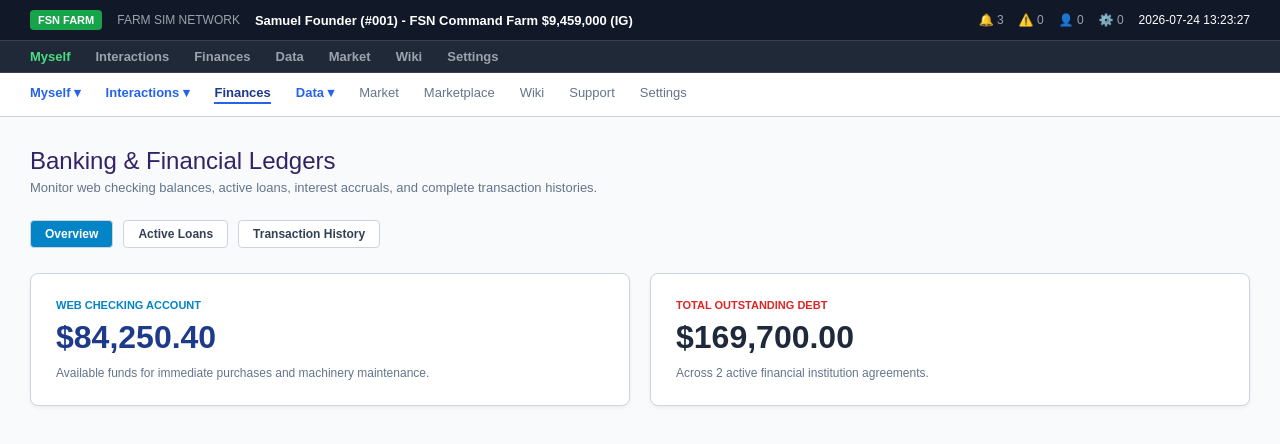
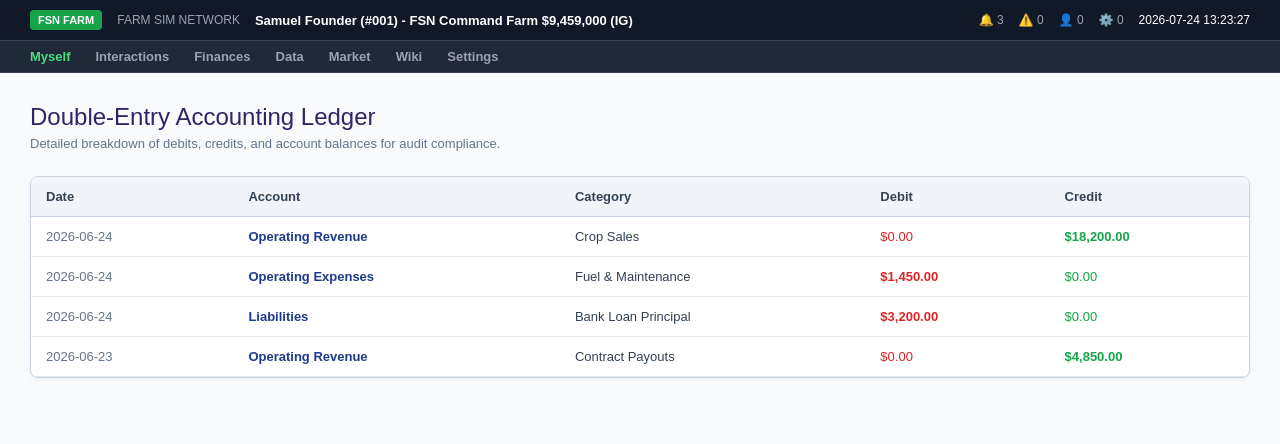
Before and after one commit to Daisyfarm/ctfg-portal, a Next.js app: page /finances/accounting in a window 1280 px wide. Shown: the top 444 px of the page. Built offline with nearby package versions, Linux system fonts and the light colour scheme.

Commit message:
Update page.tsx

```diff
--- a/app/finances/accounting/page.tsx
+++ b/app/finances/accounting/page.tsx
@@ -1,181 +1,53 @@
 "use client";
 import React, { useState } from 'react';
 
-export default function FinancesPage() {
-  const [activeTab, setActiveTab] = useState('Overview');
-  const [loanAmount, setLoanAmount] = useState('');
-  const [loanSuccess, setLoanSuccess] = useState(false);
-
-  const [loans, setLoans] = useState([
-    { id: 1, lender: 'Daisy Hill National Bank', principal: '$150,000', remaining: '$124,500', rate: '3.5% APY', payment: '$1,250/mo' },
-    { id: 2, lender: 'AgriCorp Equipment Financing', principal: '$85,000', remaining: '$45,200', rate: '4.2% APY', payment: '$980/mo' }
+export default function AccountingPage() {
+  const [ledgerEntries, setLedgerEntries] = useState([
+    { id: 1, date: '2026-06-24', account: 'Operating Revenue', category: 'Crop Sales', debit: '$0.00', credit: '$18,200.00' },
+    { id: 2, date: '2026-06-24', account: 'Operating Expenses', category: 'Fuel & Maintenance', debit: '$1,450.00', credit: '$0.00' },
+    { id: 3, date: '2026-06-24', account: 'Liabilities', category: 'Bank Loan Principal', debit: '$3,200.00', credit: '$0.00' },
+    { id: 4, date: '2026-06-23', account: 'Operating Revenue', category: 'Contract Payouts', debit: '$0.00', credit: '$4,850.00' }
   ]);
 
-  const transactions = [
-    { id: 1, date: '2026-06-24 14:10', type: 'Contract Payout', amount: '+$4,850.00', source: 'NPC Contract #402' },
-    { id: 2, date: '2026-06-24 00:00', type: 'Daily Loan Interest', amount: '-$145.20', source: 'Daisy Hill Bank' },
-    { id: 3, date: '2026-06-23 18:30', type: 'Market Sale', amount: '+$18,400.00', source: 'Grain Elevator (Wheat)' },
-    { id: 4, date: '2026-06-22 12:00', type: 'Permit Purchase', amount: '-$2,500.00', source: 'CDL License' }
-  ];
-
-  const handleTakeLoan = (e: React.FormEvent) => {
-    e.preventDefault();
-    if (!loanAmount) return;
-    const newLoan = {
-      id: loans.length + 1,
-      lender: 'Daisy Hill National Bank',
-      principal: `$${Number(loanAmount).toLocaleString()}`,
-      remaining: `$${Number(loanAmount).toLocaleString()}`,
-      rate: '3.8% APY',
-      payment: `$${Math.round(Number(loanAmount) * 0.01)}/mo`
-    };
-    setLoans([...loans, newLoan]);
-    setLoanAmount('');
-    setLoanSuccess(true);
-    setTimeout(() => setLoanSuccess(false), 3000);
-  };
-
   return (
-    <div style={{ background: '#f8fafc', minHeight: '100vh', color: '#000', fontFamily: 'Arial, sans-serif' }}>
-      {/* Top Navigation Bar */}
-      <div style={{ background: '#fff', borderBottom: '1px solid #cbd5e1', padding: '12px 30px' }}>
-        <div style={{ display: 'flex', gap: '25px', maxWidth: '1400px', margin: '0 auto', fontSize: '13px', fontWeight: 'bold', color: '#2563eb', flexWrap: 'wrap' }}>
-          <span style={{ cursor: 'pointer' }}>Myself ▾</span>
-          <span style={{ cursor: 'pointer' }}>Interactions ▾</span>
-          <span style={{ color: '#1e3a8a', borderBottom: '2px solid #2563eb', paddingBottom: '2px', cursor: 'pointer' }}>Finances</span>
-          <span style={{ cursor: 'pointer' }}>Data ▾</span>
-          <span style={{ color: '#64748b', fontWeight: 'normal', cursor: 'pointer' }}>Market</span>
-          <span style={{ color: '#64748b', fontWeight: 'normal', cursor: 'pointer' }}>Marketplace</span>
-          <span style={{ color: '#64748b', fontWeight: 'normal', cursor: 'pointer' }}>Wiki</span>
-          <span style={{ color: '#64748b', fontWeight: 'normal', cursor: 'pointer' }}>Support</span>
-          <span style={{ color: '#64748b', fontWeight: 'normal', cursor: 'pointer' }}>Settings</span>
-        </div>
-      </div>
-
-      <div style={{ maxWidth: '1400px', margin: '30px auto', padding: '0 30px' }}>
+    <div style={{ background: '#f8fafc', minHeight: '100vh', color: '#000', fontFamily: 'Arial, sans-serif', padding: '30px' }}>
+      <div style={{ maxWidth: '1400px', margin: '0 auto' }}>
 
         {/* Page Header */}
         <div style={{ marginBottom: '25px' }}>
           <h1 style={{ fontSize: '24px', fontWeight: 'normal', color: '#332266', margin: '0 0 5px 0' }}>
-            Banking & Financial Ledgers
+            Double-Entry Accounting Ledger
           </h1>
           <p style={{ fontSize: '13px', color: '#64748b', margin: '0' }}>
-            Monitor web checking balances, active loans, interest accruals, and complete transaction histories.
+            Detailed breakdown of debits, credits, and account balances for audit compliance.
           </p>
         </div>
 
-        {/* Sub Navigation Tabs */}
-        <div style={{ display: 'flex', gap: '10px', marginBottom: '25px' }}>
-          {['Overview', 'Active Loans', 'Transaction History'].map((tab) => (
-            <button
-              key={tab}
-              onClick={() => setActiveTab(tab)}
-              style={{
-                background: activeTab === tab ? '#0284c7' : '#fff',
-                color: activeTab === tab ? '#fff' : '#334155',
-                border: '1px solid #cbd5e1',
-                padding: '6px 14px',
-                fontWeight: 'bold',
-                borderRadius: '4px',
-                cursor: 'pointer',
-                fontSize: '12px'
-              }}
-            >
-              {tab}
-            </button>
-          ))}
-        </div>
-
-        {loanSuccess && (
-          <div style={{ background: '#dcfce7', color: '#16a34a', padding: '15px', borderRadius: '6px', fontSize: '13px', fontWeight: 'bold', marginBottom: '20px' }}>
-            Loan successfully approved and transferred to your checking account!
-          </div>
-        )}
-
-        {/* Tab Content: Overview */}
-        {activeTab === 'Overview' && (
-          <div style={{ display: 'grid', gridTemplateColumns: 'repeat(auto-fit, minmax(300px, 1fr))', gap: '20px' }}>
-            <div style={{ background: '#fff', border: '1px solid #cbd5e1', borderRadius: '8px', padding: '25px', boxShadow: '0 2px 4px rgba(0,0,0,0.05)' }}>
-              <div style={{ fontSize: '11px', fontWeight: 'bold', color: '#0284c7', textTransform: 'uppercase', marginBottom: '8px' }}>Web Checking Account</div>
-              <div style={{ fontSize: '32px', fontWeight: 'bold', color: '#1e3a8a', marginBottom: '10px' }}>$84,250.40</div>
-              <p style={{ fontSize: '12px', color: '#64748b', margin: '0' }}>Available funds for immediate purchases and machinery maintenance.</p>
-            </div>
-            <div style={{ background: '#fff', border: '1px solid #cbd5e1', borderRadius: '8px', padding: '25px', boxShadow: '0 2px 4px rgba(0,0,0,0.05)' }}>
-              <div style={{ fontSize: '11px', fontWeight: 'bold', color: '#dc2626', textTransform: 'uppercase', marginBottom: '8px' }}>Total Outstanding Debt</div>
-              <div style={{ fontSize: '32px', fontWeight: 'bold', color: '#1e293b', marginBottom: '10px' }}>$169,700.00</div>
-              <p style={{ fontSize: '12px', color: '#64748b', margin: '0' }}>Across {loans.length} active financial institution agreements.</p>
-            </div>
-          </div>
-        )}
-
-        {/* Tab Content: Active Loans */}
-        {activeTab === 'Active Loans' && (
-          <div style={{ display: 'flex', flexDirection: 'column', gap: '25px' }}>
-            <div style={{ display: 'grid', gridTemplateColumns: 'repeat(auto-fit, minmax(320px, 1fr))', gap: '20px' }}>
-              {loans.map((loan) => (
-                <div key={loan.id} style={{ background: '#fff', border: '1px solid #cbd5e1', borderRadius: '8px', padding: '22px', boxShadow: '0 2px 4px rgba(0,0,0,0.05)' }}>
-                  <div style={{ fontSize: '11px', fontWeight: 'bold', color: '#0284c7', textTransform: 'uppercase', marginBottom: '6px' }}>{loan.lender}</div>
-                  <h3 style={{ fontSize: '20px', fontWeight: 'bold', color: '#1e3a8a', margin: '0 0 10px 0' }}>Remaining: {loan.remaining}</h3>
-                  <div style={{ fontSize: '12px', color: '#64748b', marginBottom: '4px' }}>Original Principal: <strong style={{ color: '#334155' }}>{loan.principal}</strong></div>
-                  <div style={{ fontSize: '12px', color: '#64748b', marginBottom: '4px' }}>Interest Rate: <strong style={{ color: '#334155' }}>{loan.rate}</strong></div>
-                  <div style={{ fontSize: '12px', color: '#64748b', marginBottom: '15px' }}>Monthly Payment: <strong style={{ color: '#334155' }}>{loan.payment}</strong></div>
-                  <button onClick={() => alert('Payment processed!')} style={{ background: '#0284c7', color: '#fff', border: 'none', padding: '8px 14px', fontWeight: 'bold', borderRadius: '4px', cursor: 'pointer', fontSize: '12px', width: '100%' }}>
-                    MAKE PAYMENT
-                  </button>
-                </div>
-              ))}
-            </div>
-
-            {/* Take Out a Loan Form */}
-            <div style={{ background: '#fff', border: '1px solid #cbd5e1', borderRadius: '8px', padding: '25px', maxWidth: '600px', boxShadow: '0 2px 4px rgba(0,0,0,0.05)' }}>
-              <h3 style={{ fontSize: '18px', fontWeight: 'bold', color: '#1e3a8a', margin: '0 0 15px 0' }}>Request New Bank Loan</h3>
-              <form onSubmit={handleTakeLoan} style={{ display: 'flex', flexDirection: 'column', gap: '15px' }}>
-                <div>
-                  <label style={{ display: 'block', fontSize: '12px', fontWeight: 'bold', color: '#334155', marginBottom: '6px' }}>Loan Amount ($)</label>
-                  <input
-                    type="number"
-                    placeholder="e.g. 50000"
-                    value={loanAmount}
-                    onChange={(e) => setLoanAmount(e.target.value)}
-                    style={{ width: '100%', padding: '10px', background: '#fff', color: '#000', border: '1px solid #cbd5e1', borderRadius: '4px', fontSize: '13px', boxSizing: 'border-box' }}
-                    required
-                  />
-                </div>
-                <button type="submit" style={{ background: '#0284c7', color: '#fff', border: 'none', padding: '10px 20px', fontWeight: 'bold', borderRadius: '4px', cursor: 'pointer', fontSize: '13px' }}>
-                  APPLY FOR LOAN
-                </button>
-              </form>
-            </div>
-          </div>
-        )}
-
-        {/* Tab Content: Transaction History */}
-        {activeTab === 'Transaction History' && (
+        {/* Accounting Table */}
         <div style={{ background: '#fff', border: '1px solid #cbd5e1', borderRadius: '8px', overflow: 'hidden', boxShadow: '0 2px 4px rgba(0,0,0,0.05)' }}>
           <table style={{ width: '100%', borderCollapse: 'collapse', textAlign: 'left', fontSize: '13px' }}>
             <thead>
               <tr style={{ background: '#f1f5f9', borderBottom: '1px solid #cbd5e1', color: '#334155' }}>
-                  <th style={{ padding: '12px 15px' }}>Timestamp</th>
-                  <th style={{ padding: '12px 15px' }}>Type</th>
-                  <th style={{ padding: '12px 15px' }}>Source / Detail</th>
-                  <th style={{ padding: '12px 15px', textAlign: 'right' }}>Amount</th>
+                <th style={{ padding: '12px 15px' }}>Date</th>
+                <th style={{ padding: '12px 15px' }}>Account</th>
+                <th style={{ padding: '12px 15px' }}>Category</th>
+                <th style={{ padding: '12px 15px' }}>Debit</th>
+                <th style={{ padding: '12px 15px' }}>Credit</th>
               </tr>
             </thead>
             <tbody>
-                {transactions.map((tx) => (
-                  <tr key={tx.id} style={{ borderBottom: '1px solid #e2e8f0' }}>
-                    <td style={{ padding: '12px 15px', color: '#64748b' }}>{tx.date}</td>
-                    <td style={{ padding: '12px 15px', fontWeight: 'bold', color: '#1e293b' }}>{tx.type}</td>
-                    <td style={{ padding: '12px 15px', color: '#334155' }}>{tx.source}</td>
-                    <td style={{ padding: '12px 15px', textAlign: 'right', fontWeight: 'bold', color: tx.amount.startsWith('+') ? '#16a34a' : '#dc2626' }}>
-                      {tx.amount}
-                    </td>
+              {ledgerEntries.map((entry) => (
+                <tr key={entry.id} style={{ borderBottom: '1px solid #e2e8f0' }}>
+                  <td style={{ padding: '12px 15px', color: '#64748b' }}>{entry.date}</td>
+                  <td style={{ padding: '12px 15px', fontWeight: 'bold', color: '#1e3a8a' }}>{entry.account}</td>
+                  <td style={{ padding: '12px 15px', color: '#334155' }}>{entry.category}</td>
+                  <td style={{ padding: '12px 15px', color: '#dc2626', fontWeight: entry.debit !== '$0.00' ? 'bold' : 'normal' }}>{entry.debit}</td>
+                  <td style={{ padding: '12px 15px', color: '#16a34a', fontWeight: entry.credit !== '$0.00' ? 'bold' : 'normal' }}>{entry.credit}</td>
                 </tr>
               ))}
             </tbody>
           </table>
         </div>
-        )}
 
       </div>
     </div>
```
Lines whose indentation alone changed are shown as unchanged.
